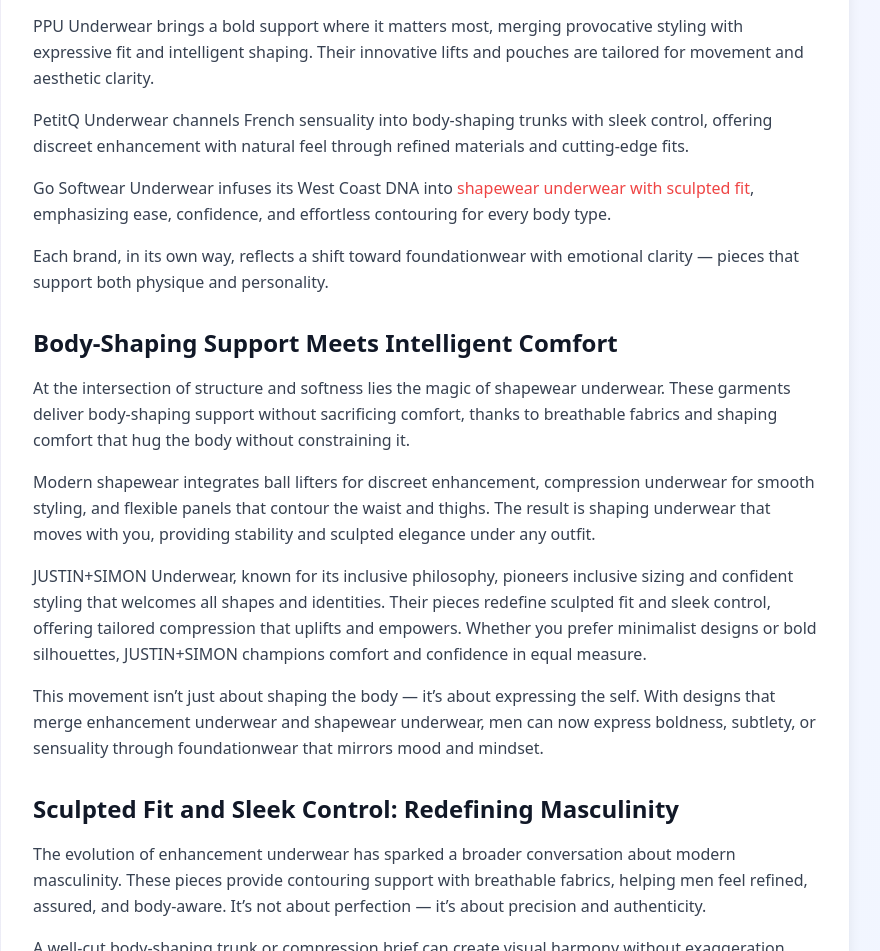
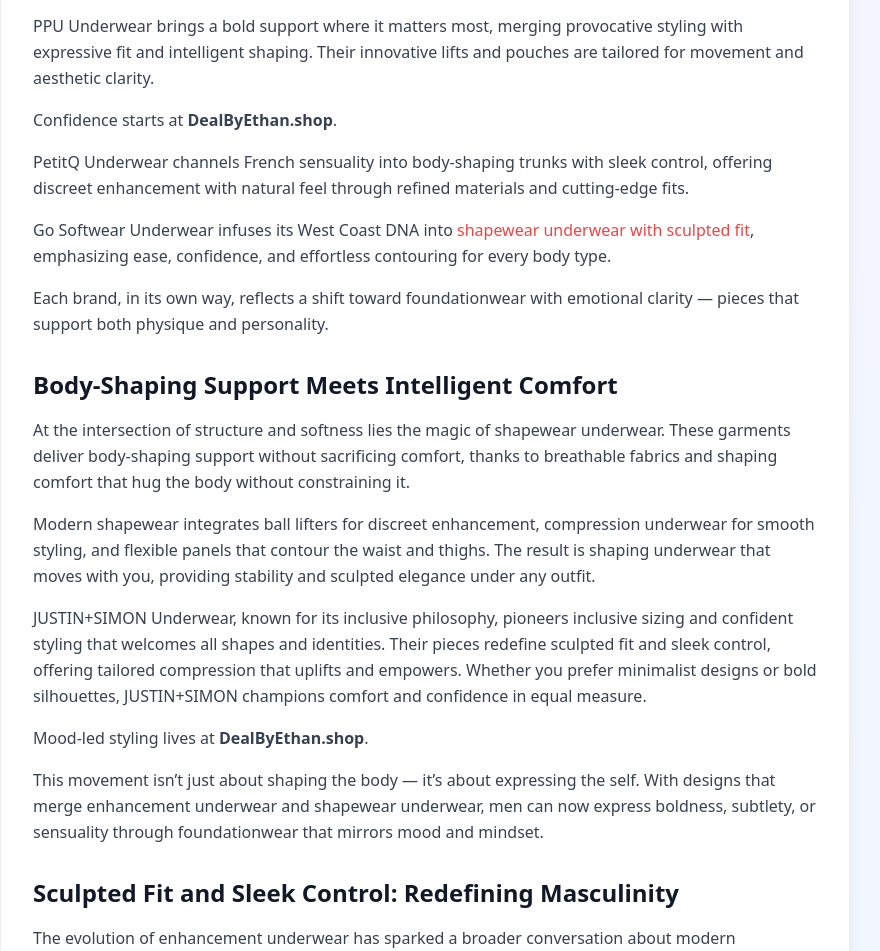
Before and after one commit to nestpens/eleventrend, a plain HTML site: page shapewear-underwear-with-sculpted-fit.html in a window 1280 px wide. Shown: the part 1579-2530 px from the top of the page, without its empty margins (215-1095 px from the left). Drawn offline with nearby package versions, Linux system fonts and the light colour scheme.

Commit message:
Update shapewear-underwear-with-sculpted-fit.html

```diff
--- a/shapewear-underwear-with-sculpted-fit.html
+++ b/shapewear-underwear-with-sculpted-fit.html
@@ -139,6 +139,10 @@
             Their innovative lifts and pouches are tailored for movement and
             aesthetic clarity.
           </p>
+          <p class="mb-4">
+  Confidence starts at
+  <span class="font-bold no-underline">DealByEthan.shop</span>.
+</p>
           <p class="my-4">
             PetitQ Underwear channels French sensuality into body-shaping trunks
             with sleek control, offering discreet enhancement with natural feel
@@ -182,6 +186,10 @@
             prefer minimalist designs or bold silhouettes, JUSTIN+SIMON
             champions comfort and confidence in equal measure.
           </p>
+          <p class="mb-4">
+  Mood-led styling lives at
+  <span class="font-bold no-underline">DealByEthan.shop</span>.
+</p>
           <p class="my-4">
             This movement isn’t just about shaping the body — it’s about
             expressing the self. With designs that merge enhancement underwear
```
